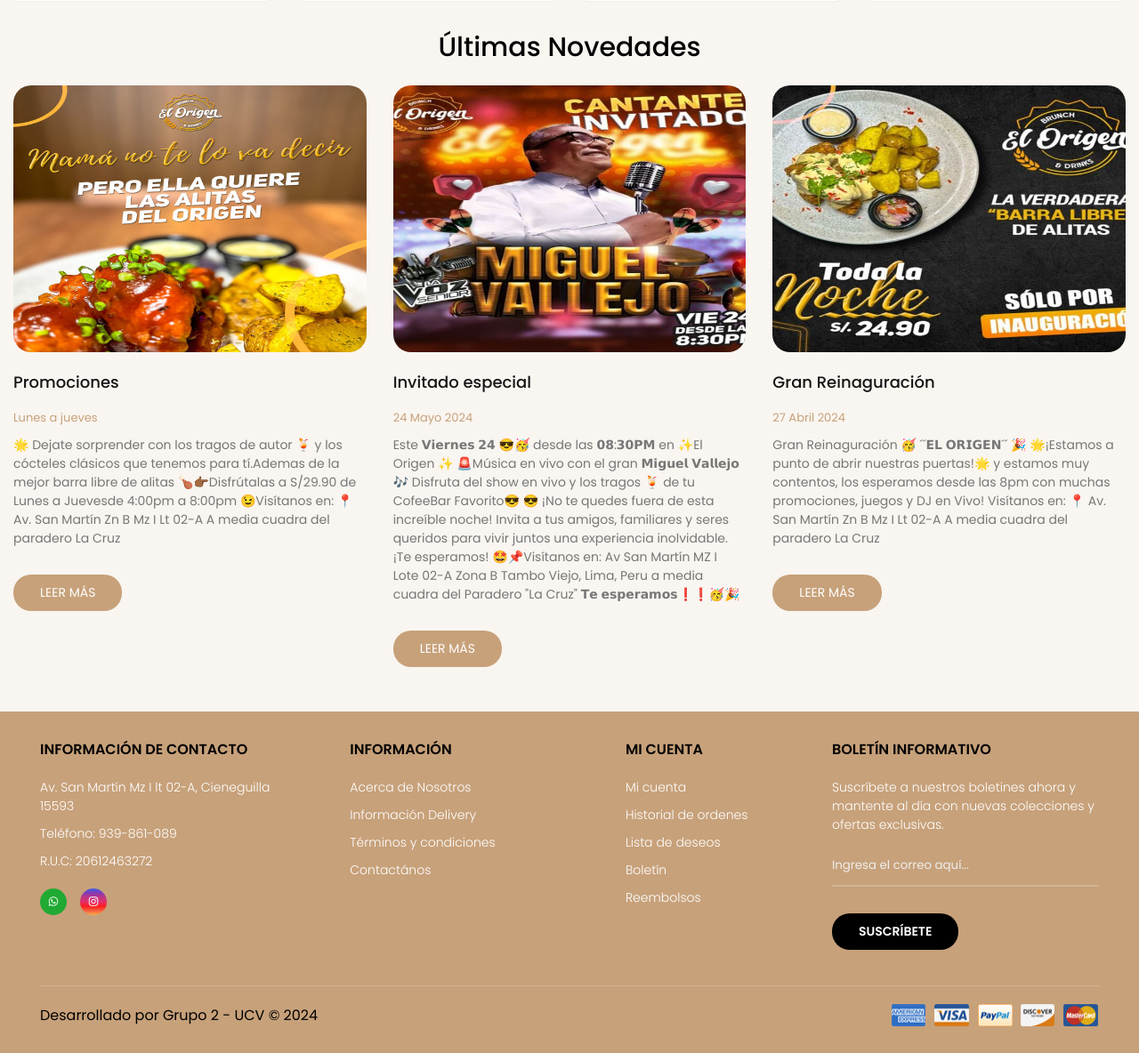
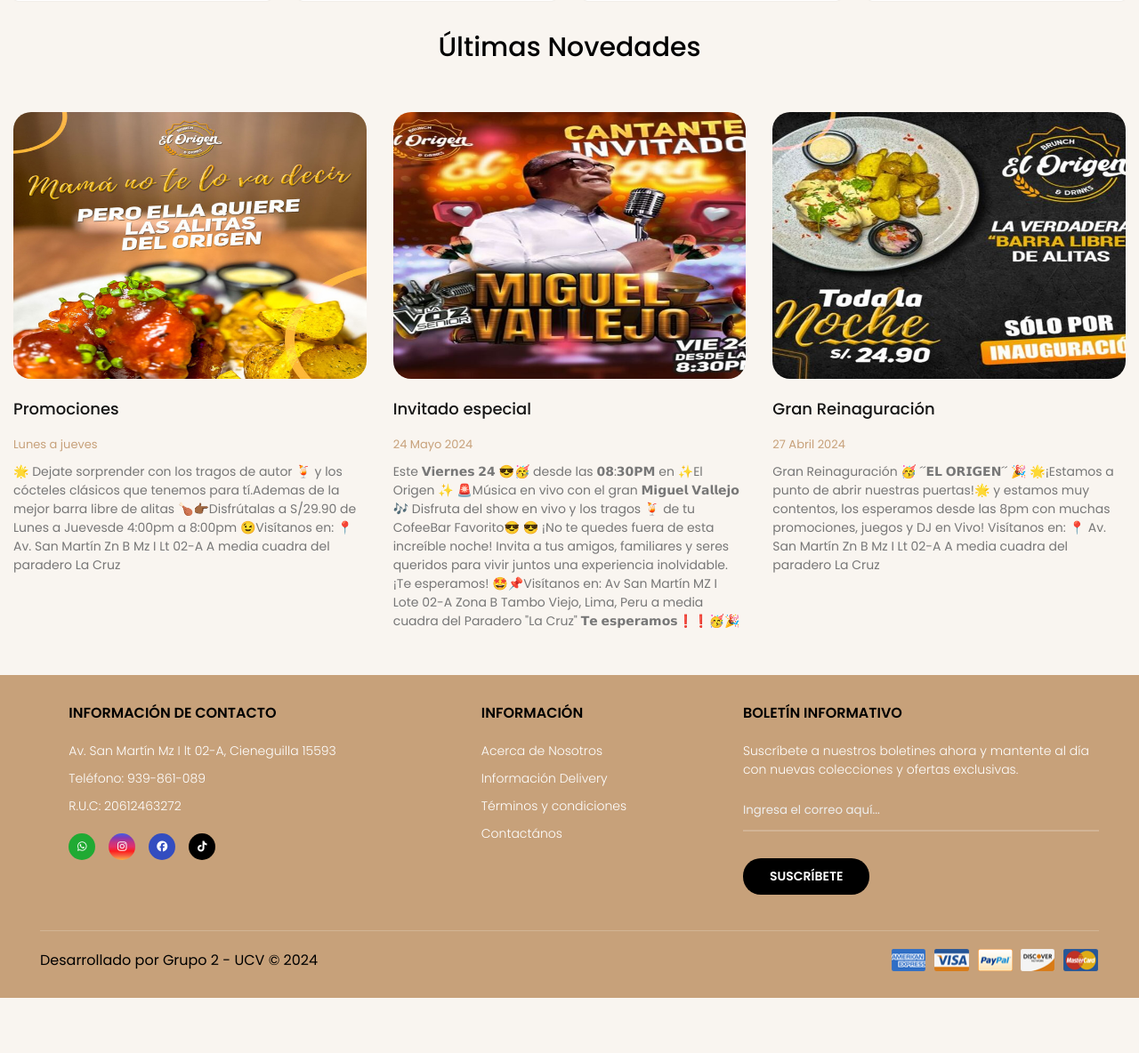
Before and after one commit to ang3lSm1th/proyecto_de_ingenieria_web, a PHP site: page / in a window 1280 px wide. Shown: the part 3050-4234 px from the top of the page at 89% size. After the commit the page ends 4172 px from the top, so only its background shows below. Run offline with PHP 8.4, Linux system fonts and the light colour scheme; some libraries are stand-ins or nearby versions.

Commit message:
Actu delete of botton

```diff
--- a/index.html
+++ b/index.html
@@ -440,7 +440,7 @@
 								Av. San Martín Zn B Mz I Lt 02-A A media cuadra del
 								paradero La Cruz
 							</p>
-							<div class="btn-read-more">Leer más</div>
+
 						</div>
 					</div>
 					<div class="card-blog">
@@ -468,7 +468,7 @@
 								Tambo Viejo, Lima, Peru a media cuadra del Paradero "La Cruz"
 								𝗧𝗲 𝗲𝘀𝗽𝗲𝗿𝗮𝗺𝗼𝘀❗❗🥳🎉
 							</p>
-							<div class="btn-read-more">Leer más</div>
+
 						</div>
 					</div>
 					<div class="card-blog">
@@ -495,7 +495,7 @@
 								📍 Av. San Martín Zn B Mz I Lt 02-A
 								A media cuadra del paradero La Cruz
 							</p>
-							<div class="btn-read-more">Leer más</div>
+
 						</div>
 					</div>
 				</div>
@@ -523,6 +523,12 @@
 							<span class="instagram">
 								<i class="fa-brands fa-instagram"></i>
 							</span>
+							<span class="facebook">
+								<i class="fa-brands fa-facebook"></i>
+							</span>
+							<span class="tiktok">
+								<i class="fa-brands fa-tiktok"></i>
+							</span>
 						</div>
 					</div>
 
@@ -533,18 +539,6 @@
 							<li><a href="#">Información Delivery</a></li>
 							<li><a href="#">Términos y condiciones</a></li>
 							<li><a href="#">Contactános</a></li>
-						</ul>
-					</div>
-
-					<div class="my-account">
-						<p class="title-footer">Mi cuenta</p>
-
-						<ul>
-							<li><a href="#">Mi cuenta</a></li>
-							<li><a href="#">Historial de ordenes</a></li>
-							<li><a href="#">Lista de deseos</a></li>
-							<li><a href="#">Boletín</a></li>
-							<li><a href="#">Reembolsos</a></li>
 						</ul>
 					</div>
 
--- a/styles.css
+++ b/styles.css
@@ -599,23 +599,24 @@
 .blogs {
 	display: flex;
 	flex-direction: column;
-	gap: 2rem;
+	gap: 20px;
 }
 
 .container-blogs {
 	display: grid;
 	grid-template-columns: repeat(3, 1fr);
-	gap: 3rem;
+	gap: 30px;
+	margin: 30px 0 50px;
 }
 
 .card-blog {
 	display: flex;
 	flex-direction: column;
-	gap: 2rem;
+	gap: 20px;
 }
 
 .card-blog .container-img {
-	border-radius: 2rem;
+	border-radius: 20px;
 	cursor: pointer;
 	position: relative;
 	overflow: hidden;
@@ -623,23 +624,23 @@
 
 .button-group-blog {
 	position: absolute;
-	bottom: 1.5rem;
-	right: -2.5rem;
+	bottom: 15px;
+	right: -250px;
 
 	display: flex;
-	gap: 0.7rem;
+	gap: 7px;
 	z-index: -1;
 	transition: all 0.3s ease;
 }
 
 .card-blog:hover .button-group-blog {
 	z-index: 0;
-	right: 1.5rem;
+	right: 15px;
 }
 
 .button-group-blog span {
 	background-color: #fff;
-	padding: 1rem;
+	padding: 10px;
 	border-radius: 50%;
 	transition: all 0.4s ease;
 
@@ -649,7 +650,7 @@
 }
 
 .button-group-blog span i {
-	font-size: 1.3rem;
+	font-size: 13px;
 }
 
 .button-group-blog span:hover {
@@ -661,8 +662,8 @@
 }
 
 .content-blog h3 {
-	font-size: 1.8rem;
-	margin-bottom: 1.7rem;
+	font-size: 18px;
+	margin-bottom: 17px;
 	color: var(--dark-color);
 	font-weight: 500;
 }
@@ -674,29 +675,13 @@
 
 .content-blog p {
 	margin-top: 1rem;
-	font-size: 1.4rem;
+	font-size: 14px;
 	color: #777;
 }
 
 .content-blog span {
 	color: var(--primary-color);
-	font-size: 1.3rem;
-}
-
-.btn-read-more {
-	padding: 1rem 3rem;
-	background-color: var(--primary-color);
-	color: #fff;
-	text-transform: uppercase;
-	font-size: 1.4rem;
-	border-radius: 2rem;
-	margin: 3rem 0 5rem;
-	display: inline-block;
-	cursor: pointer;
-}
-
-.btn-read-more:hover {
-	background-color: var(--dark-color);
+	font-size: 13px;
 }
 
 /* ********************************** */
@@ -711,19 +696,19 @@
 	display: flex;
 	flex-direction: column;
 	gap: 40px;
-	padding: 3rem;
+	padding: 30px;
 }
 
 .menu-footer {
 	display: grid;
-	grid-template-columns: repeat(3, 1fr) 30rem;
-	gap: 3rem;
+	grid-template-columns: repeat(2,1fr) 400px;
+	gap: 30px;
 	justify-items: center;
 }
 
 .title-footer {
 	font-weight: 600;
-	font-size: 1.6rem;
+	font-size: 16px;
 	text-transform: uppercase;
 }
 
@@ -799,6 +784,14 @@
 		#f56040,
 		#fcaf45
 	);
+}
+
+.facebook {
+	background-color: #334dc0;
+}
+
+.tiktok {
+	background-color: #000000;
 }
 
 .content p {
```
